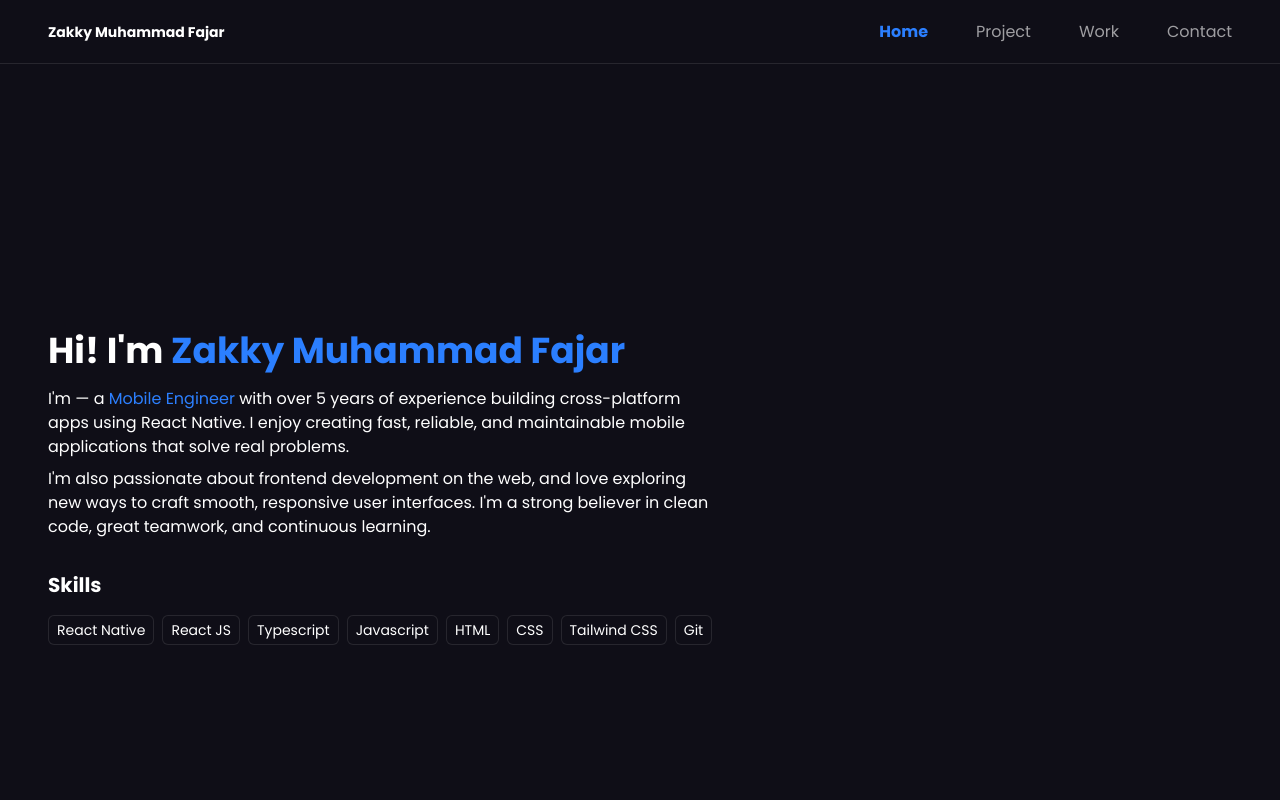
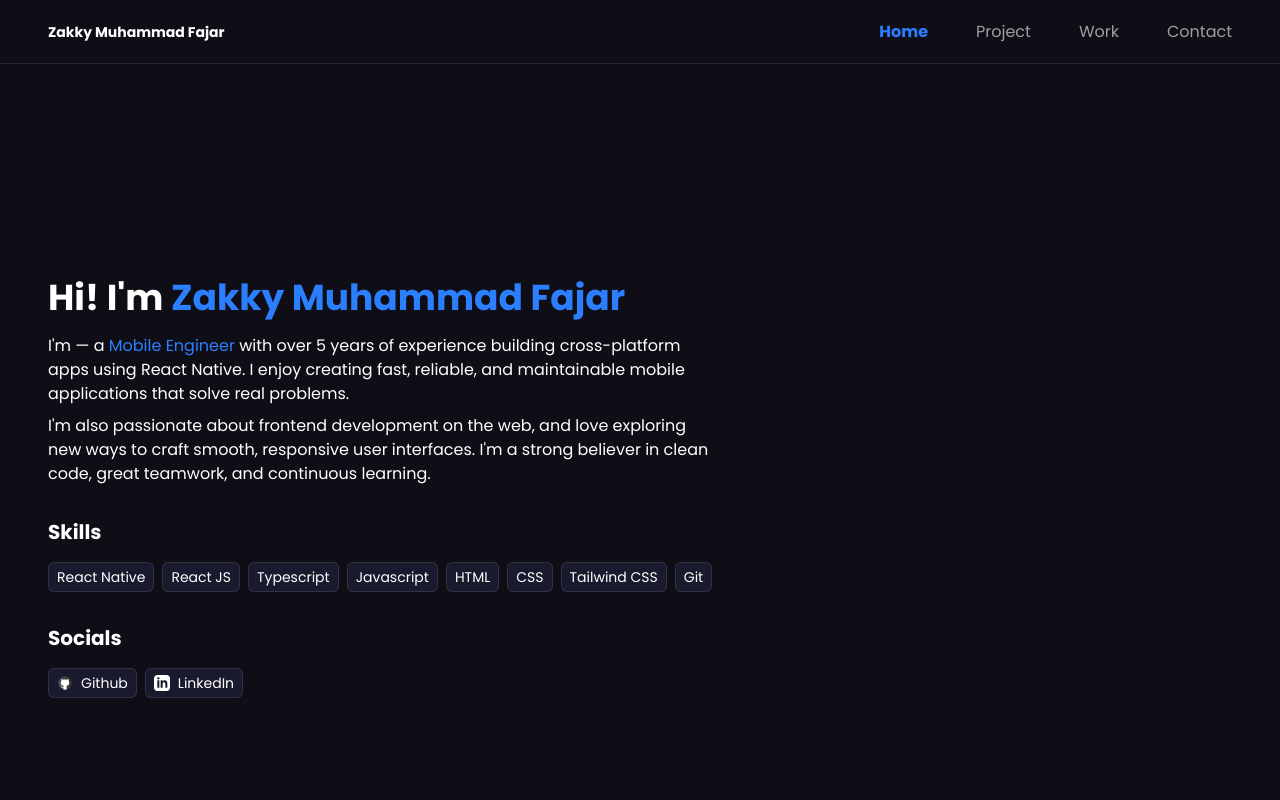
Before and after one commit to zakkymf/zakkymf.github.io, a React (Vite) app: page / in a window 1280 px wide. Shown: the top 800 px of the page. Built offline with nearby package versions, Linux system fonts and the light colour scheme.

Commit message:
fix: background color & add social account

```diff
--- a/index.html
+++ b/index.html
@@ -2,7 +2,6 @@
 <html lang="en">
   <head>
     <meta charset="UTF-8" />
-    <link rel="icon" type="image/svg+xml" href="/vite.svg" />
     <meta name="viewport" content="width=device-width, initial-scale=1.0" />
     <title>Zakky Muhammad Fajar - Portfolio</title>
     <link
--- a/src/App.css
+++ b/src/App.css
@@ -7,5 +7,5 @@
 } */
 
 .card-background {
-  background: #07051a;
+  background: #1a1a2e;
 }
--- a/src/components/Contact.tsx
+++ b/src/components/Contact.tsx
@@ -1,3 +1,5 @@
+import "../App.css";
+
 function Contact() {
   return (
     <section
@@ -16,7 +18,7 @@ function Contact() {
               type="text"
               id="name"
               placeholder="Your Name"
-              className="w-full px-4 py-2 rounded bg-[#1a1a2e] border border-gray-600 focus:outline-none focus:border-blue-500"
+              className="w-full px-4 py-2 rounded card-background border border-gray-600 focus:outline-none focus:border-blue-500"
               required
             />
           </div>
@@ -29,7 +31,7 @@ function Contact() {
               type="email"
               id="email"
               placeholder="you@example.com"
-              className="w-full px-4 py-2 rounded bg-[#1a1a2e] border border-gray-600 focus:outline-none focus:border-blue-500"
+              className="w-full px-4 py-2 rounded card-background border border-gray-600 focus:outline-none focus:border-blue-500"
               required
             />
           </div>
@@ -42,7 +44,7 @@ function Contact() {
               id="message"
               rows={5}
               placeholder="Your message"
-              className="w-full px-4 py-2 rounded bg-[#1a1a2e] border border-gray-600 focus:outline-none focus:border-blue-500 resize-none"
+              className="w-full px-4 py-2 rounded card-background border border-gray-600 focus:outline-none focus:border-blue-500 resize-none"
               required
             />
           </div>
--- a/src/components/Home.tsx
+++ b/src/components/Home.tsx
@@ -1,4 +1,6 @@
 import "../App.css";
+import linkedin from "../assets/linkedin.svg";
+import github from "../assets/github.svg";
 
 function Home() {
   return (
@@ -24,30 +26,57 @@ function Home() {
         <h3 className="text-xl font-bold">Skills</h3>
 
         <div className="flex flex-wrap gap-2 mt-4">
-          <div className="flex items-center gap-2 background-color px-2 py-1 rounded-md border border-white/10">
+          <div className="flex items-center gap-2 card-background px-2 py-1 rounded-md border border-white/10">
             <p className="text-sm text-white">React Native</p>
           </div>
-          <div className="flex items-center gap-2 background-color px-2 py-1 rounded-md border border-white/10">
+          <div className="flex items-center gap-2 card-background px-2 py-1 rounded-md border border-white/10">
             <p className="text-sm text-white">React JS</p>
           </div>
-          <div className="flex items-center gap-2 background-color px-2 py-1 rounded-md border border-white/10">
+          <div className="flex items-center gap-2 card-background px-2 py-1 rounded-md border border-white/10">
             <p className="text-sm text-white">Typescript</p>
           </div>
-          <div className="flex items-center gap-2 background-color px-2 py-1 rounded-md border border-white/10">
+          <div className="flex items-center gap-2 card-background px-2 py-1 rounded-md border border-white/10">
             <p className="text-sm text-white">Javascript</p>
           </div>
-          <div className="flex items-center gap-2 background-color px-2 py-1 rounded-md border border-white/10">
+          <div className="flex items-center gap-2 card-background px-2 py-1 rounded-md border border-white/10">
             <p className="text-sm text-white">HTML</p>
           </div>
-          <div className="flex items-center gap-2 background-color px-2 py-1 rounded-md border border-white/10">
+          <div className="flex items-center gap-2 card-background px-2 py-1 rounded-md border border-white/10">
             <p className="text-sm text-white">CSS</p>
           </div>
-          <div className="flex items-center gap-2 background-color px-2 py-1 rounded-md border border-white/10">
+          <div className="flex items-center gap-2 card-background px-2 py-1 rounded-md border border-white/10">
             <p className="text-sm text-white">Tailwind CSS</p>
           </div>
-          <div className="flex items-center gap-2 background-color px-2 py-1 rounded-md border border-white/10">
+          <div className="flex items-center gap-2 card-background px-2 py-1 rounded-md border border-white/10">
             <p className="text-sm text-white">Git</p>
           </div>
+        </div>
+      </div>
+
+      <div className="mt-8">
+        <h3 className="text-xl font-bold">Socials</h3>
+
+        <div className="flex flex-wrap gap-2 mt-4">
+          <a
+            href="https://github.com/zakkymf/"
+            target="_blank"
+            rel="noopener noreferrer"
+          >
+            <div className="flex items-center gap-2 card-background px-2 py-1 rounded-md border border-white/10">
+              <img src={github} alt="Github" className="w-4 h-4" />
+              <p className="text-sm text-white">Github</p>
+            </div>
+          </a>
+          <a
+            href="https://www.linkedin.com/in/zakkymf/"
+            target="_blank"
+            rel="noopener noreferrer"
+          >
+            <div className="flex items-center gap-2 card-background px-2 py-1 rounded-md border border-white/10">
+              <img src={linkedin} alt="LinkedIn" className="w-4 h-4" />
+              <p className="text-sm text-white">LinkedIn</p>
+            </div>
+          </a>
         </div>
       </div>
     </div>
```
Also changed, not shown: src/assets/github.svg (added), src/assets/linkedin.svg (added).
